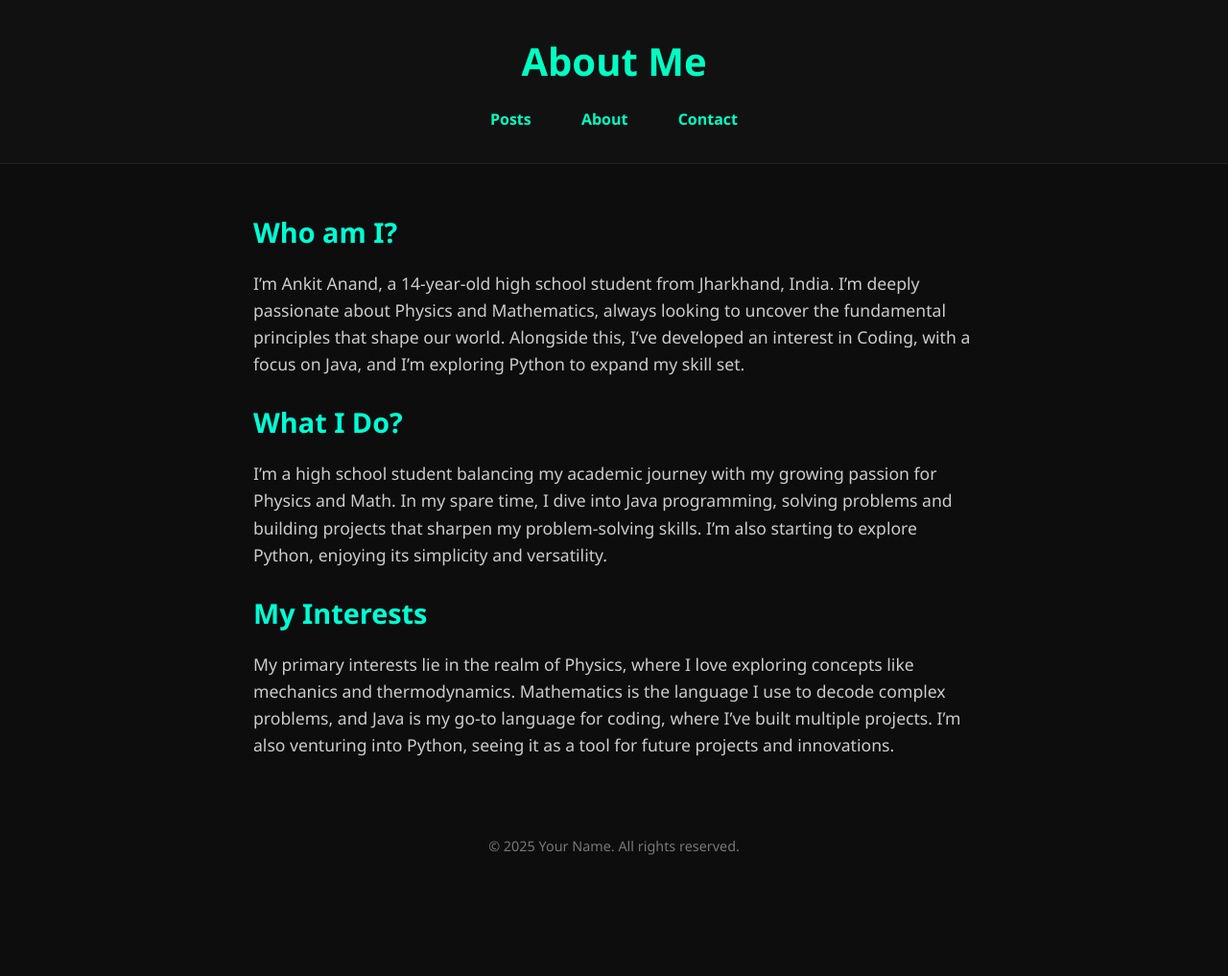
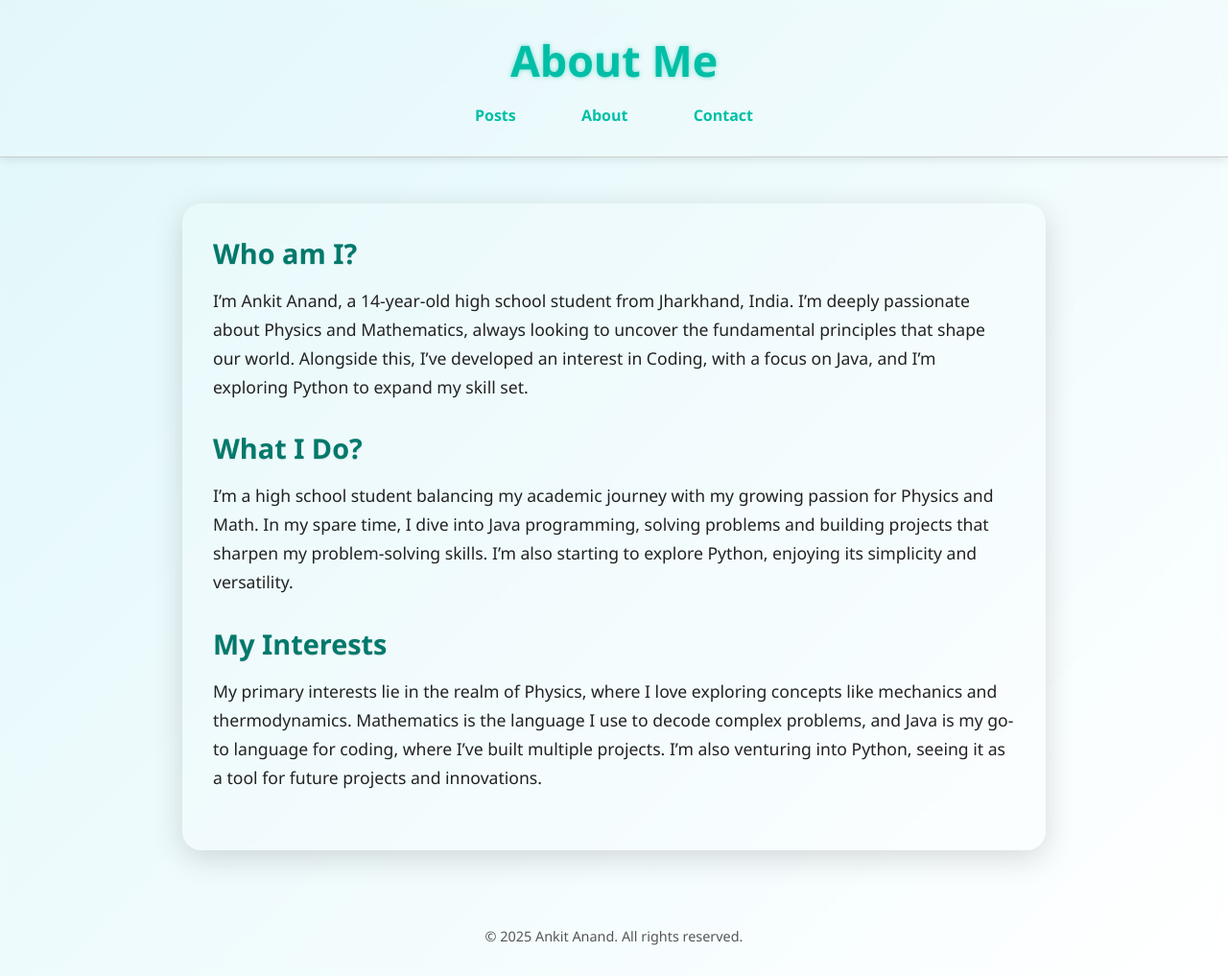
Before and after one commit to faithisfiction/faithisfiction.github.io, a plain HTML site: page about.html in a window 1280 px wide. Shown: the whole page at 96% size. Before the commit the page ends 926 px from the top, so only its background shows below. Drawn offline with Linux system fonts and the light colour scheme.

Commit message:
about.html

```diff
--- a/about.html
+++ b/about.html
@@ -1,8 +1,8 @@
 <!DOCTYPE html>
 <html lang="en">
 <head>
-  <meta charset="UTF-8">
-  <meta name="viewport" content="width=device-width, initial-scale=1">
+  <meta charset="UTF-8" />
+  <meta name="viewport" content="width=device-width, initial-scale=1.0"/>
   <title>About Me</title>
   <style>
     * {
@@ -13,21 +13,26 @@
 
     body {
       font-family: 'Segoe UI', sans-serif;
-      background: #0d0d0d;
-      color: #eee;
-      line-height: 1.6;
+      background: linear-gradient(135deg, #e0f7fa, #ffffff);
+      color: #1a1a1a;
+      min-height: 100vh;
+      background-size: cover;
+      backdrop-filter: blur(5px);
     }
 
     header {
-      background: #111;
+      background: rgba(255, 255, 255, 0.1);
+      backdrop-filter: blur(8px);
       padding: 2rem 1rem;
       text-align: center;
-      border-bottom: 1px solid #222;
+      box-shadow: 0 2px 10px rgba(0, 0, 0, 0.1);
+      border-bottom: 1px solid #ccc;
     }
 
     header h1 {
-      color: #00ffc3;
-      font-size: 2.5rem;
+      color: #00bfa6;
+      font-size: 2.8rem;
+      text-shadow: 0 0 5px rgba(0, 191, 166, 0.5);
     }
 
     nav {
@@ -36,41 +41,48 @@
 
     nav a {
       text-decoration: none;
-      color: #00ffc3;
+      color: #00bfa6;
       margin: 0 1rem;
       font-weight: bold;
-      padding: 0.5rem;
-      transition: 0.3s;
+      padding: 0.5rem 1rem;
+      border-radius: 8px;
+      transition: all 0.3s ease;
     }
 
     nav a:hover {
-      color: #ffffff;
-      border-bottom: 2px solid #00ffc3;
+      background-color: #00bfa6;
+      color: #fff;
     }
 
     main {
-      max-width: 800px;
+      max-width: 900px;
       margin: 3rem auto;
-      padding: 0 1.5rem;
+      padding: 2rem;
+      background: rgba(255, 255, 255, 0.15);
+      border-radius: 20px;
+      backdrop-filter: blur(12px);
+      box-shadow: 0 8px 32px rgba(0, 0, 0, 0.15);
     }
 
     h2 {
       font-size: 1.8rem;
-      color: #00ffd5;
+      color: #00796b;
       margin-bottom: 1rem;
+      text-shadow: 0 1px 1px rgba(0,0,0,0.1);
     }
 
     p {
       font-size: 1.1rem;
-      color: #ccc;
-      margin-bottom: 1.5rem;
+      color: #222;
+      margin-bottom: 1.8rem;
+      line-height: 1.7;
     }
 
     footer {
       text-align: center;
       padding: 2rem;
       font-size: 0.9rem;
-      color: #777;
+      color: #555;
     }
   </style>
 </head>
@@ -82,7 +94,6 @@
       <a href="posts.html">Posts</a>
       <a href="about.html">About</a>
       <a href="contact.html">Contact</a>
-
     </nav>
   </header>
 
@@ -104,7 +115,7 @@
   </main>
 
   <footer>
-    &copy; 2025 Your Name. All rights reserved.
+    &copy; 2025 Ankit Anand. All rights reserved.
   </footer>
 
 </body>
```
